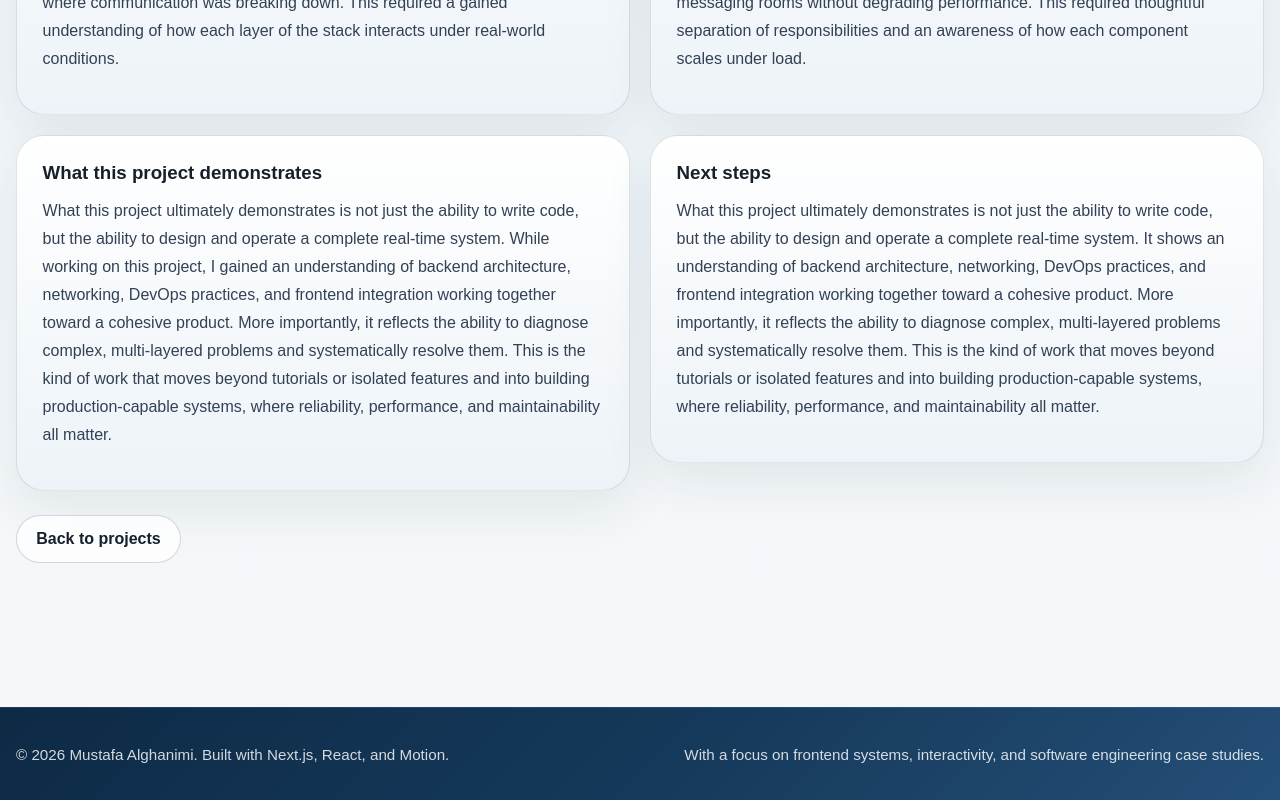
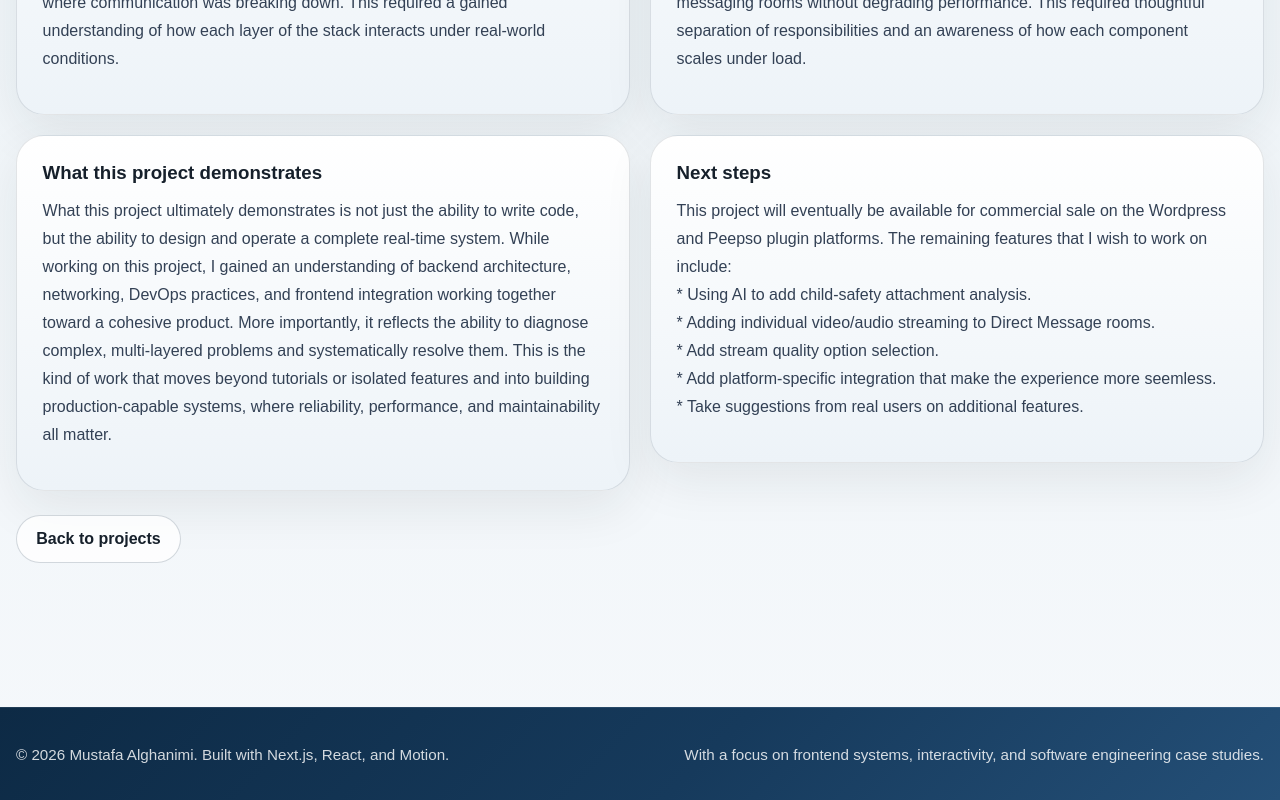
Before and after one commit to SnakeMcBad/portfolio-site, a Next.js app: page /projects/chatroom-plugin in a window 1280 px wide. Shown: the part 1332-2132 px from the top of the page. Built offline with nearby package versions, Linux system fonts and the light colour scheme.

Commit message:
"Next Steps" in Case Study

```diff
--- a/src/app/projects/chatroom-plugin/page.tsx
+++ b/src/app/projects/chatroom-plugin/page.tsx
@@ -107,11 +107,11 @@ export default function ChatroomCaseStudyPage() {
               <div className="case-study-panel">
                 <h3>Next steps</h3>
                 <p>
-                  What this project ultimately demonstrates is not just the ability to write code, but the ability to design and operate
-                  a complete real-time system. It shows an understanding of backend architecture, networking, DevOps practices, and
-                  frontend integration working together toward a cohesive product. More importantly, it reflects the ability to diagnose
-                  complex, multi-layered problems and systematically resolve them. This is the kind of work that moves beyond tutorials or
-                  isolated features and into building production-capable systems, where reliability, performance, and maintainability all matter.
+                  This project will eventually be available for commercial sale on the Wordpress and Peepso plugin platforms.
+                  The remaining features that I wish to work on include: <br></br>* Using AI to add child-safety attachment analysis.
+                  <br></br>* Adding individual video/audio streaming to Direct Message rooms. <br></br>* Add stream quality option selection.
+                  <br></br> * Add platform-specific integration that make the experience more seemless. <br></br>
+                  * Take suggestions from real users on additional features.
                 </p>
               </div>
             </Reveal>
```
